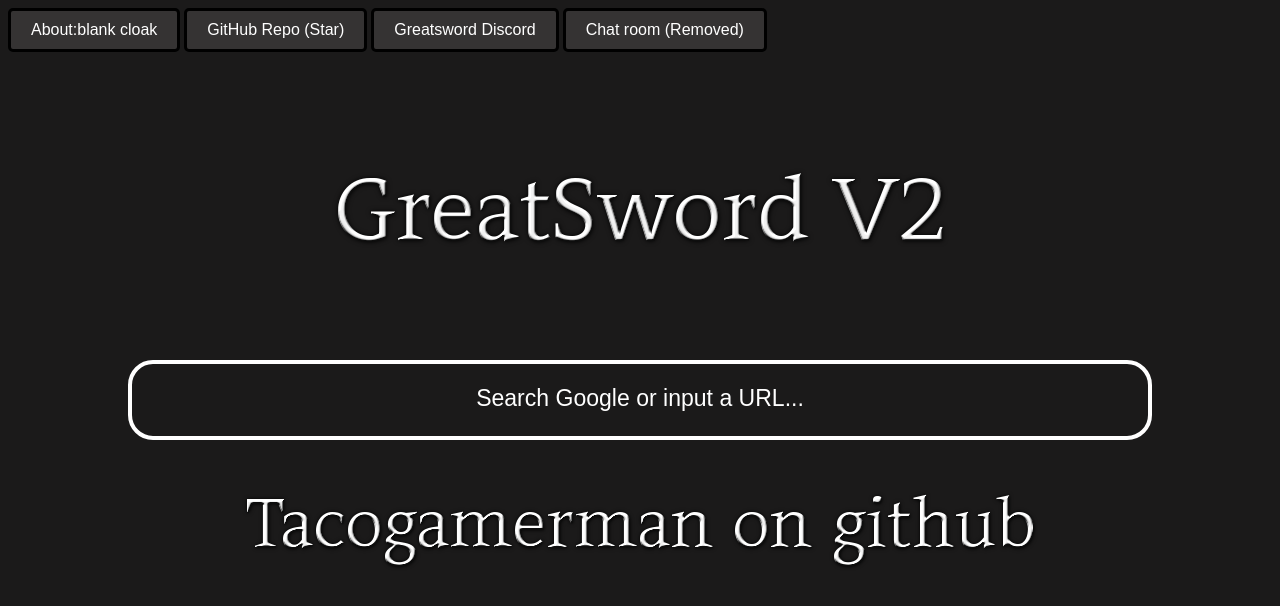
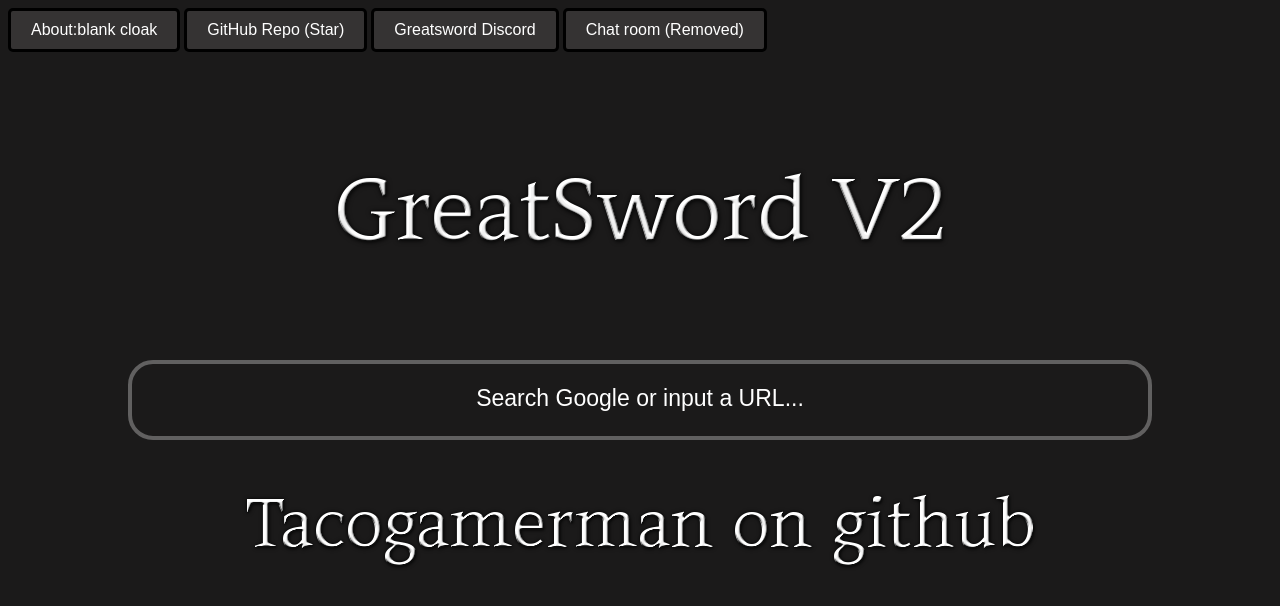
Before and after one commit to TacoGuy21/Greatsword-V3, a website: page public/index.html in a window 1280 px wide. Drawn offline with Linux system fonts and the light colour scheme.

Commit message:
Update index.html

```diff
--- a/public/index.html
+++ b/public/index.html
@@ -49,8 +49,8 @@
  background: transparent;
  border-radius: 25px;
  border-radius: 25px;
- border: 4px solid #FFFFFF;
- color: #FFFFFF;
+ border: 4px solid #616060;
+ color: #ffffff;
  width:100%;
  height:100%;
 }
```
